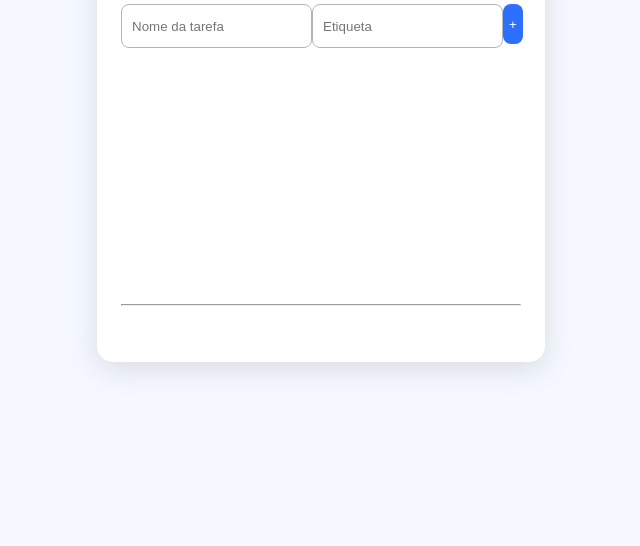
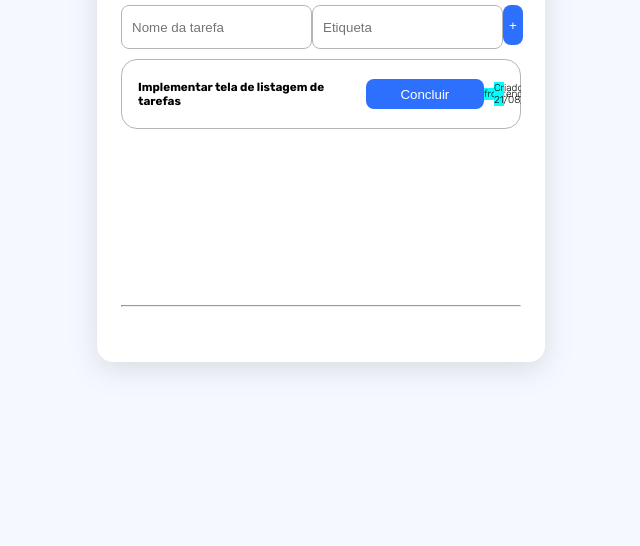
Before and after one commit to pedooor013/-RID216742_Desafio01-, a plain HTML site: page index.html in a window 1280 px wide. Shown: the part 254-800 px from the top of the page, without its empty margins (319-959 px from the left). Drawn offline with Linux system fonts and the light colour scheme.

Commit message:
criando o visual do sistema

```diff
--- a/index.html
+++ b/index.html
@@ -5,6 +5,9 @@
     <meta name="viewport" content="width=device-width, initial-scale=1.0">
     <link rel="stylesheet" href="style.css">
     <script src="./index.js"></script>
+    <link rel="preconnect" href="https://fonts.googleapis.com">
+<link rel="preconnect" href="https://fonts.gstatic.com" crossorigin>
+<link href="https://fonts.googleapis.com/css2?family=Rubik:ital,wght@0,300..900;1,300..900&display=swap" rel="stylesheet">
     <title>Document</title>
 </head>
 <body>
@@ -36,6 +39,12 @@
         </section>
         <section class="tasks-list-section">
             <ul id="tasks-list">
+                <li class="li-tasks"id="tasks">
+                    <h3>Implementar tela de listagem de tarefas</h3>
+                    <button class="btn-finish-tasks">Concluir</button>
+                        <p>frontend</p>
+                        <p>Criado em: 21/08/2025</p>
+                </li>
             </ul>
         </section>
         <hr class="hr-footer">
--- a/style.css
+++ b/style.css
@@ -4,7 +4,12 @@ html{
     box-sizing: border-box;
     font-size: 10px;
     font-family: sans-serif;/*Importar fonte pedida na especificação*/
+    font-family: "Rubik", sans-serif;
+    font-optical-sizing: auto;
+    font-weight: 300;
+    font-style: normal;
 }
+
 body{
     width: 100%;
     height: 100%;
@@ -63,18 +68,49 @@ h1{
         height: 23rem;
         overflow: auto;
     }
+
     &> ul> li{
         list-style-type: none;
         padding: .8rem 1.6rem;
         font-size: 1.6rem;
-        background-color: #efe;
         display: flex;
-        justify-content: space-between;
         position: relative;
         margin-bottom: .8rem;
+        border: .1rem solid #b4b5b7;
+        border-radius: 1.6rem;
+        font-size: 10px;
+        align-items: center;
     }
-    &>li:last-child{
+
+    & > ul >li:last-child{
         margin-bottom: 0px;
     }
 
+    & > ul > li {
+        display: flex;
+    }
+    & > ul > li > p {
+        background-color: aqua;
+        display: flex;
+        flex-direction: row;
+        justify-content: start;
+        align-items: center;
+        width: 10px;
+    }
+
+    & > ul > li >{
+    flex-direction: column;
+    }
+    & > ul > li > button{
+        justify-content: end;
+        width: 12rem;
+        height: 3rem;
+        align-items: center;
+        border: none;
+        background-color: #2D70FD;
+        color: #fff;
+        border-radius: .8rem;
+
+    }
+
 }
```
Also changed, not shown: planejamento.txt.
